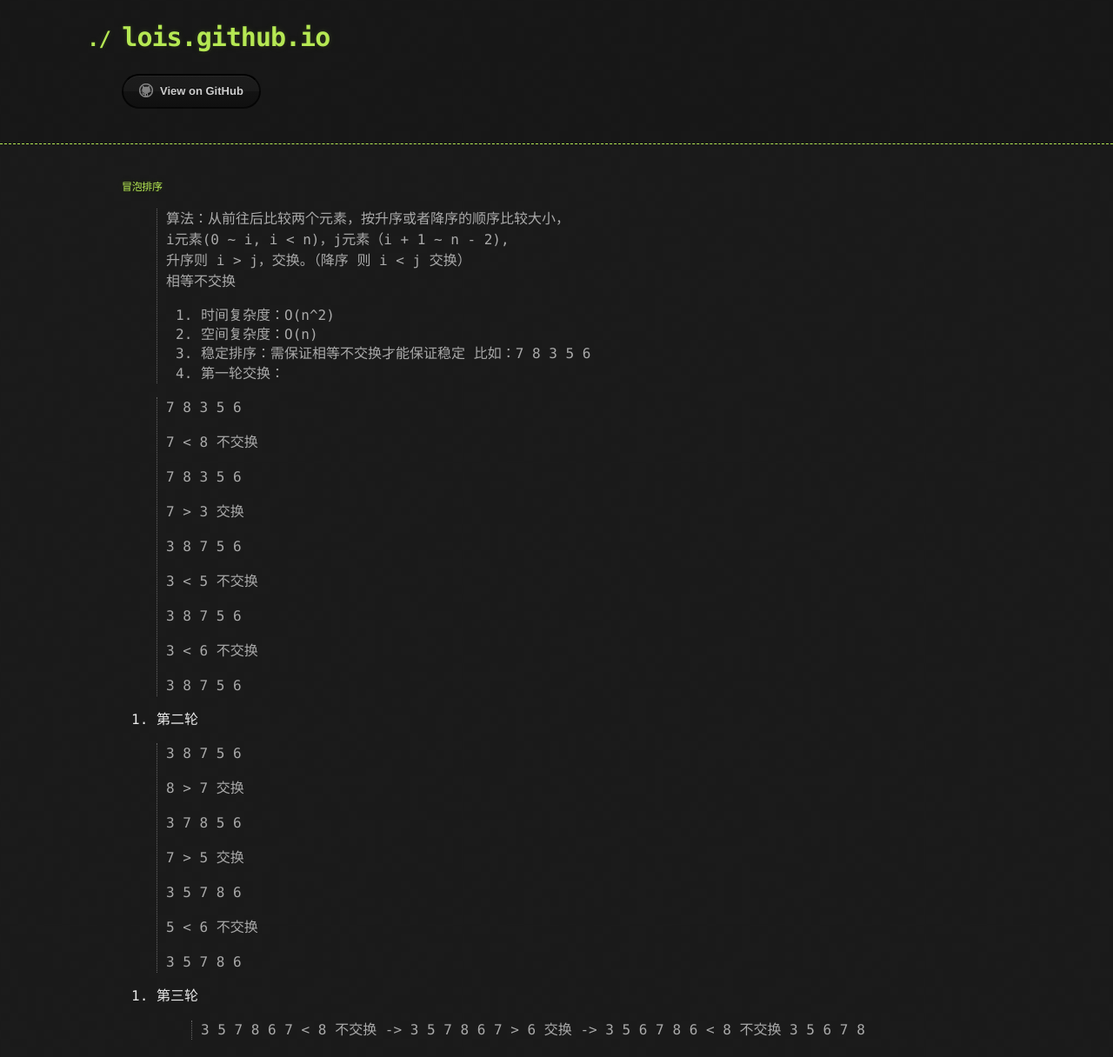
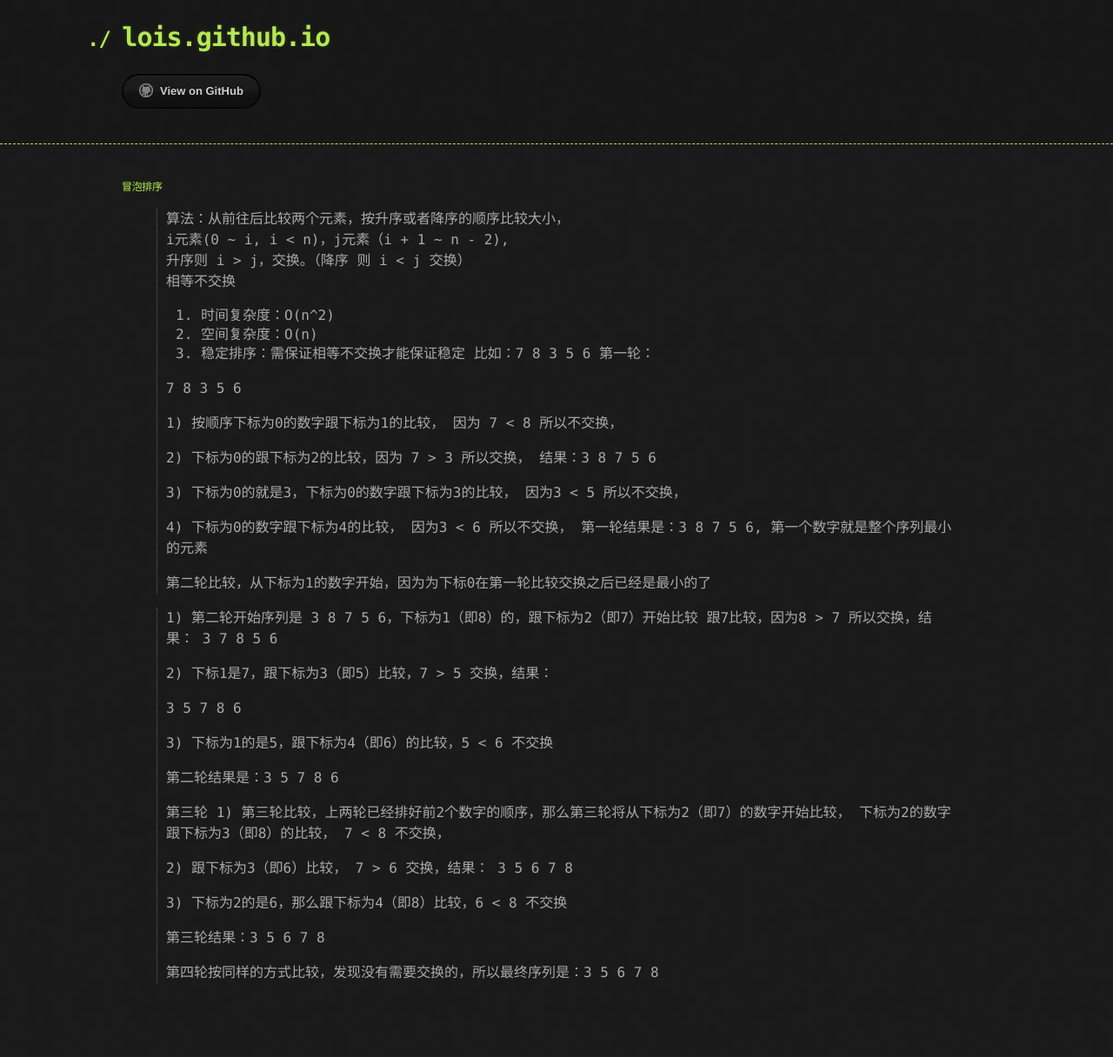
Before and after one commit to lois2014/lois.github.io, a Jekyll site: the page built from docs/algorithm/bubbleSort.md, in a window 1280 px wide. Shown: the whole page at 87% size. Built offline with Jekyll 4.4.1, drawn with Linux system fonts in a browser that asks for light colours; our own code applies the rules of GitHub Pages for plain Markdown files; the repository's description, which GitHub fills in, is left out; after the commit the page ends 1151 px from its top, so only the background shows below that.

Commit message:
'调整排序描述'

```diff
--- a/docs/algorithm/bubbleSort.md
+++ b/docs/algorithm/bubbleSort.md
@@ -7,47 +7,45 @@
 2. 空间复杂度：O(n)
 3. 稳定排序：需保证相等不交换才能保证稳定
 比如：7 8 3 5 6
-1. 第一轮交换：
-
-> 7 8 3 5 6
->
-> 7 < 8 不交换
+> 第一轮：
 >
 > 7 8 3 5 6
 >
-> 7 > 3 交换
+> 1) 按顺序下标为0的数字跟下标为1的比较， 因为 7 < 8 所以不交换，
 >
-> 3 8 7 5 6
+> 2) 下标为0的跟下标为2的比较，因为 7 > 3 所以交换，
+> 结果：3 8 7 5 6
 >
-> 3 < 5 不交换
+> 3) 下标为0的就是3，下标为0的数字跟下标为3的比较， 因为3 < 5 所以不交换，
 >
-> 3 8 7 5 6
+> 4) 下标为0的数字跟下标为4的比较， 因为3 < 6 所以不交换，
+> 第一轮结果是：3 8 7 5 6, 第一个数字就是整个序列最小的元素
 >
-> 3 < 6 不交换
->
-> 3 8 7 5 6
+> 第二轮比较，从下标为1的数字开始，因为为下标0在第一轮比较交换之后已经是最小的了
 
-2. 第二轮
-
-> 3 8 7 5 6
->
-> 8 > 7 交换
->
+> 1) 第二轮开始序列是 3 8 7 5 6，下标为1（即8）的，跟下标为2（即7）开始比较
+> 跟7比较，因为8 > 7 所以交换，结果：
 > 3 7 8 5 6
 >
-> 7 > 5 交换
+> 2) 下标1是7，跟下标为3（即5）比较，7 > 5 交换，结果：
 >
 > 3 5 7 8 6
 >
-> 5 < 6 不交换
+> 3) 下标为1的是5，跟下标为4（即6）的比较，5 < 6 不交换
 >
-> 3 5 7 8 6
-
-3. 第三轮
-> 3 5 7 8 6
-> 7 < 8 不交换 ->
-> 3 5 7 8 6
-> 7 > 6 交换 ->
+> 第二轮结果是：3 5 7 8 6
+>
+> 第三轮
+> 1) 第三轮比较，上两轮已经排好前2个数字的顺序，那么第三轮将从下标为2（即7）的数字开始比较，
+> 下标为2的数字跟下标为3（即8）的比较，
+> 7 < 8 不交换，
+>
+> 2) 跟下标为3（即6）比较，
+> 7 > 6 交换，结果：
 > 3 5 6 7 8
-> 6 < 8 不交换
-> 3 5 6 7 8
+>
+> 3) 下标为2的是6，那么跟下标为4（即8）比较，6 < 8 不交换
+>
+> 第三轮结果：3 5 6 7 8
+>
+> 第四轮按同样的方式比较，发现没有需要交换的，所以最终序列是：3 5 6 7 8
```
Also changed, not shown: docs/algorithm/insertionSort.md (+13 -9 lines), index.md (+5 -1 lines).
